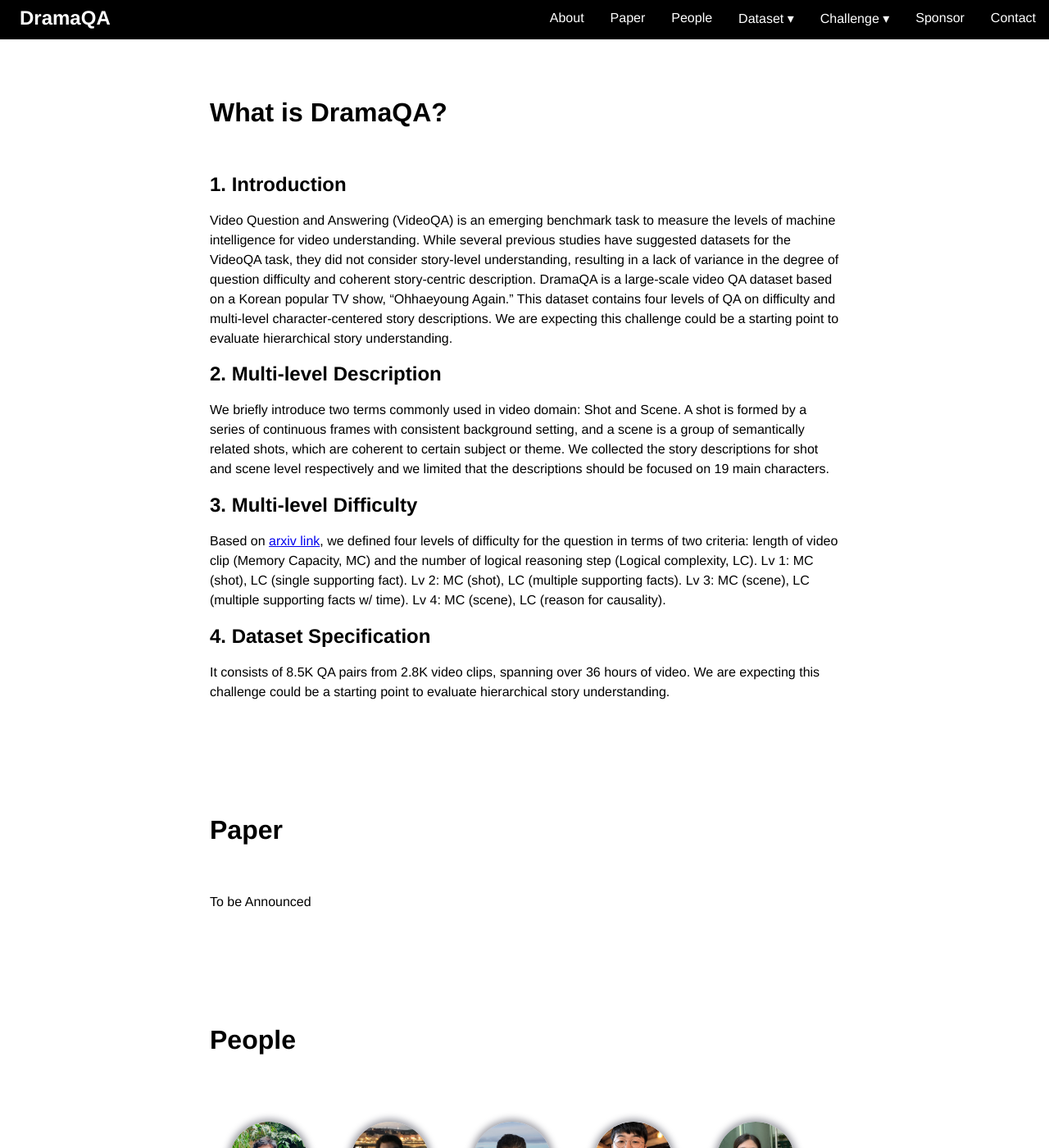
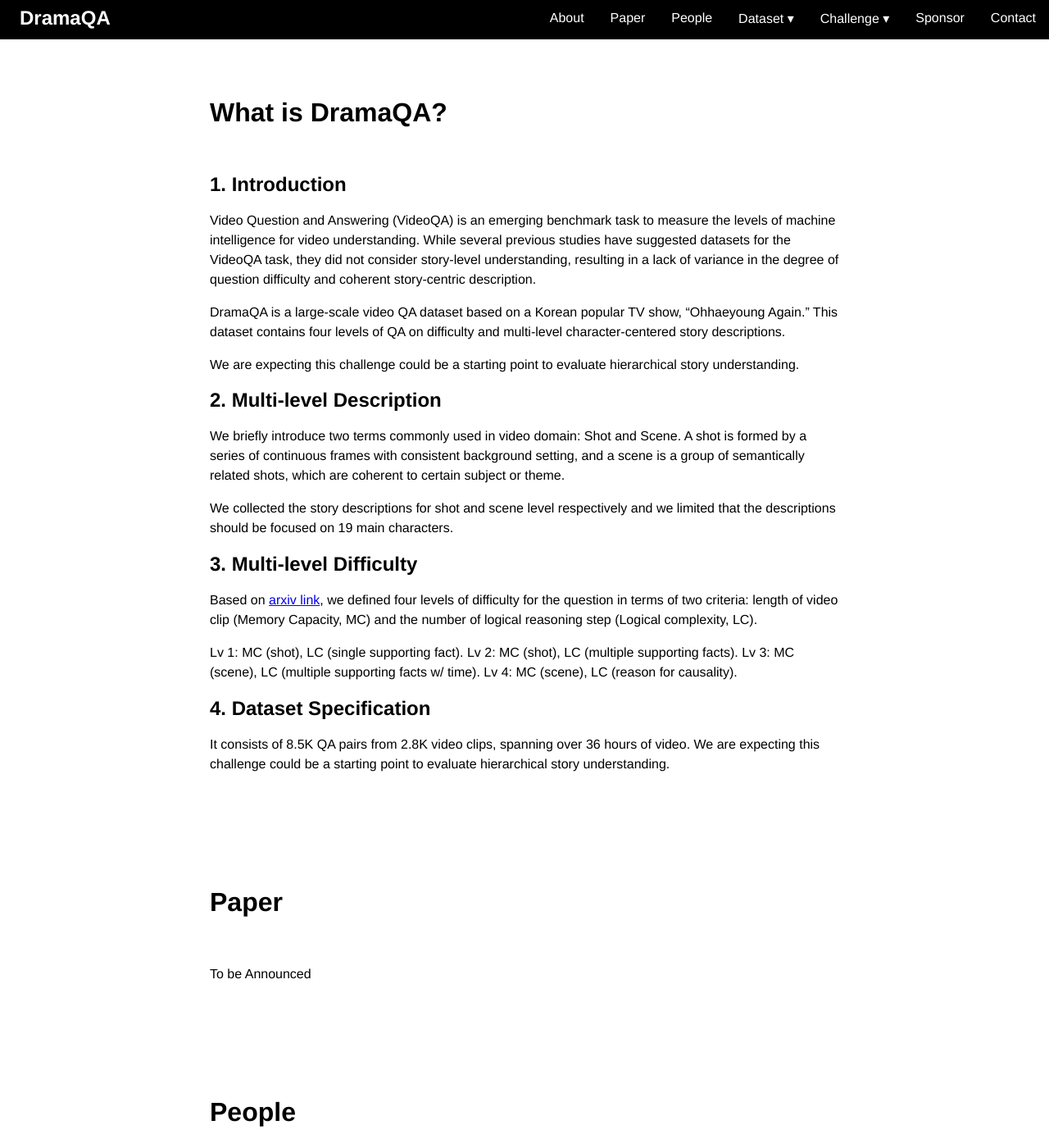
Before and after one commit to friendsqa/friendsqa.github.io, a Jekyll site: the page built from index.md, in a window 1280 px wide and 1400 px high, scrolled down 667 px. Shown: the whole window at 82% size. Built offline with Jekyll 4.4.1, drawn with Linux system fonts in a browser that asks for light colours.

Commit message:
change index file

```diff
--- a/index.md
+++ b/index.md
@@ -50,9 +50,11 @@
   <p class="content-item">
    Video Question and Answering (VideoQA) is an emerging benchmark task to measure the levels of machine intelligence for video understanding. While several previous studies have suggested datasets for the VideoQA task, they did not consider story-level understanding, resulting in a lack of
    variance in the degree of question difficulty and coherent story-centric description.
-
+  </p>
+  <p class="content-item">
    DramaQA is a large-scale video QA dataset based on a Korean popular TV show, “Ohhaeyoung Again.” This dataset contains four levels of QA on difficulty and multi-level character-centered story descriptions.
-
+  </p>
+  <p class="content-item">
    We are expecting this challenge could be a starting point to evaluate hierarchical story understanding.
   </p>
   <h2 class = "content-subtitle">
@@ -60,7 +62,8 @@
   </h2>
   <p class="content-item">
    We briefly introduce two terms commonly used in video domain: Shot and Scene. A shot is formed by a series of continuous frames with consistent background setting, and a scene is a group of semantically related shots, which are coherent to certain subject or theme.
-
+  </p>
+  <p class="content-item">
    We collected the story descriptions for shot and scene level respectively and we limited that the descriptions should be focused on 19 main characters.
   </p>
   <h2 class = "content-subtitle">
@@ -68,7 +71,8 @@
   </h2>
   <p class="content-item">
     Based on <a id="arxiv_link" href="https://arxiv.org/abs/1904.00623">arxiv link</a>, we defined four levels of difficulty for the question in terms of two criteria: length of video clip (Memory Capacity, MC) and the number of logical reasoning step (Logical complexity, LC).
-
+  </p>
+  <p class="content-item">
     Lv 1: MC (shot), LC (single supporting fact).
     Lv 2: MC (shot), LC (multiple supporting facts).
     Lv 3: MC (scene), LC (multiple supporting facts w/ time).
```
